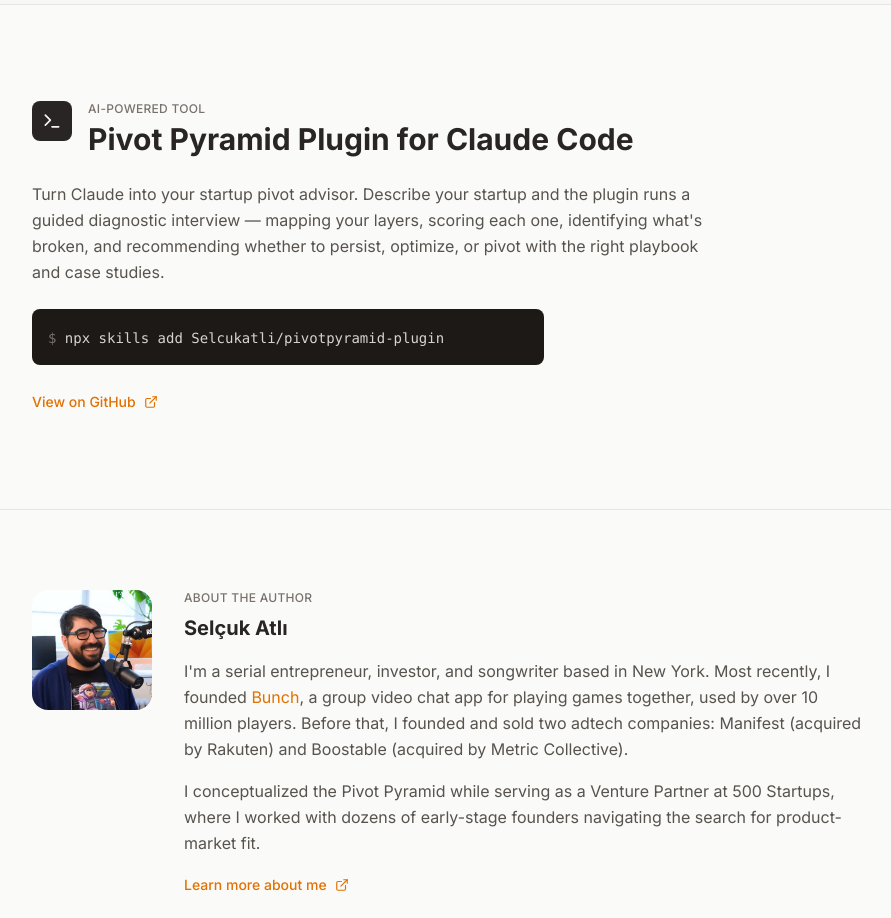
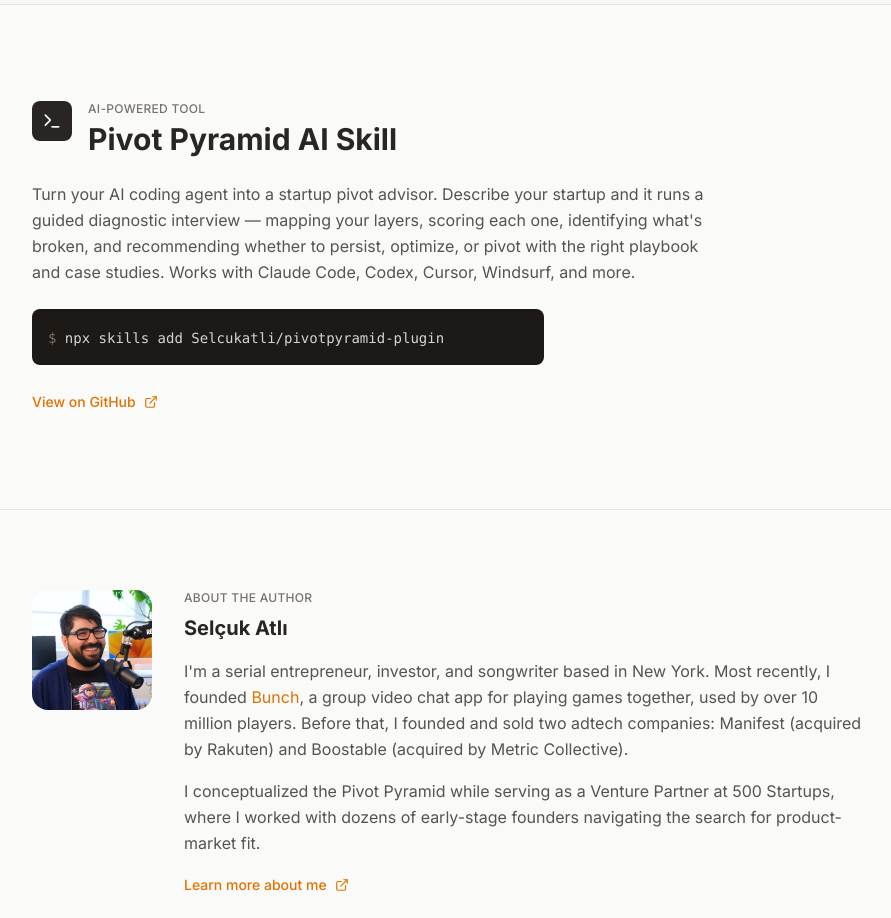
Before and after one commit to Selcukatli/pivotpyramid, a Next.js app: page / in a window 1280 px wide. Shown: the part 5840-6758 px from the top of the page, without its empty margins (192-1083 px from the left). Built offline with nearby package versions, Linux system fonts and the light colour scheme; no server answers.

Commit message:
Broaden plugin section to support all AI agents
Renamed to "Pivot Pyramid AI Skill", updated copy to be
agent-agnostic (Claude Code, Codex, Cursor, Windsurf, etc.)

Co-Authored-By: Claude Opus 4.6 <noreply@anthropic.com>

```diff
--- a/src/app/page.tsx
+++ b/src/app/page.tsx
@@ -616,14 +616,15 @@ export default function PivotPyramidPage() {
                 AI-Powered Tool
               </p>
               <h2 className="text-2xl md:text-3xl font-bold text-stone-800">
-                Pivot Pyramid Plugin for Claude Code
+                Pivot Pyramid AI Skill
               </h2>
             </div>
           </div>
           <p className="text-stone-600 leading-relaxed mb-6 max-w-2xl">
-            Turn Claude into your startup pivot advisor. Describe your startup and the plugin runs a guided
+            Turn your AI coding agent into a startup pivot advisor. Describe your startup and it runs a guided
             diagnostic interview — mapping your layers, scoring each one, identifying what&apos;s broken, and
             recommending whether to persist, optimize, or pivot with the right playbook and case studies.
+            Works with Claude Code, Codex, Cursor, Windsurf, and more.
           </p>
           <div className="bg-stone-900 rounded-lg p-4 mb-6 max-w-lg">
             <code className="text-sm text-stone-300">
```
